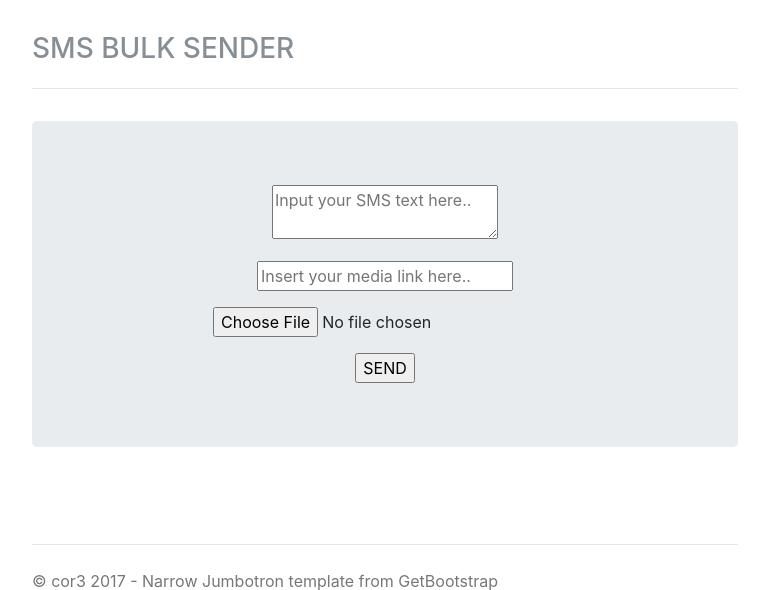
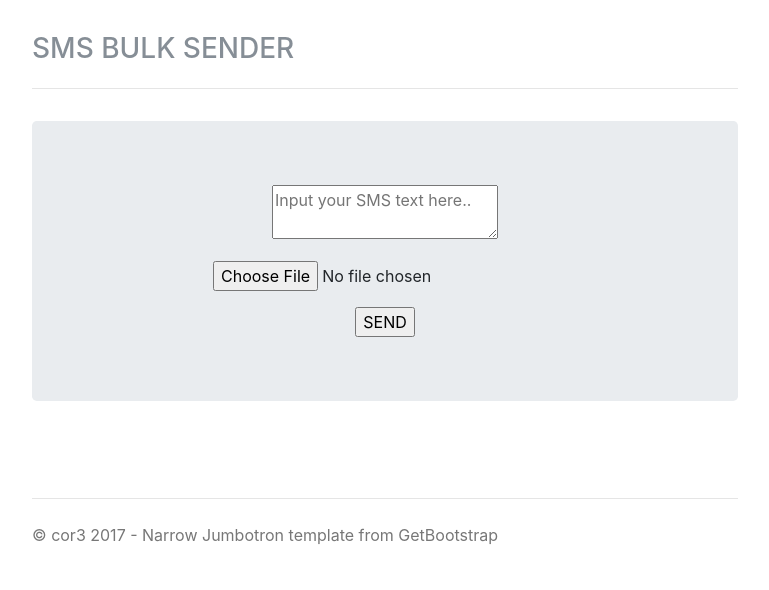
Before and after one commit to chrisng85/new-sms-iso, a Flask app: page /sms in a window 1280 px wide. Shown: the top 590 px of the page, without its empty margins (255-1024 px from the left). Run offline with Flask 2, Linux system fonts and the light colour scheme; some libraries are stand-ins or nearby versions.

Commit message:
Update index.html

```diff
--- a/templates/index.html
+++ b/templates/index.html
@@ -18,11 +18,9 @@
       </div>
 
         <div class="jumbotron">
-            <form method="post" action="{{ SERVER_NAME }} send" enctype="multipart/form-data">
+            <form method="post" action="{{ SERVER_NAME }} sendsms" enctype="multipart/form-data">
                 <textarea id="smsInput" name="smsInput" placeholder="Input your SMS text here.." required="required" oninput="onTextInput()"></textarea>
                 <div id="charCount"></div>
-                <p class="lead"></p>
-                <input type="text" id="mediaURL" name="mediaURL" placeholder="Insert your media link here..">
                 <p class="lead"></p>
                 <input id="fileUpload" name="fileUpload" type="file" accept=".csv" required="required" onchange="onFileUpload()">
                 <div id="fileInfo"></div>
```
